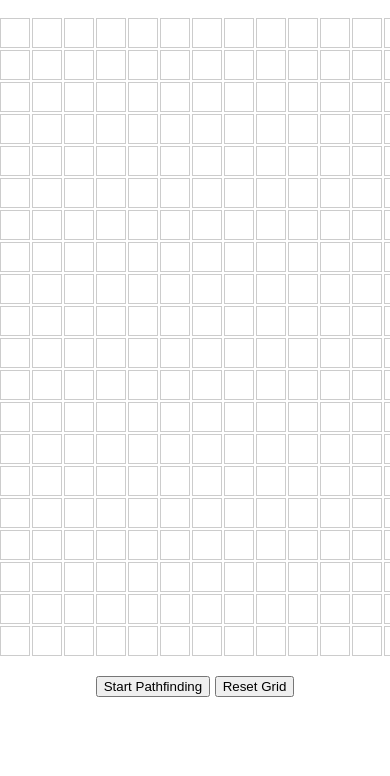
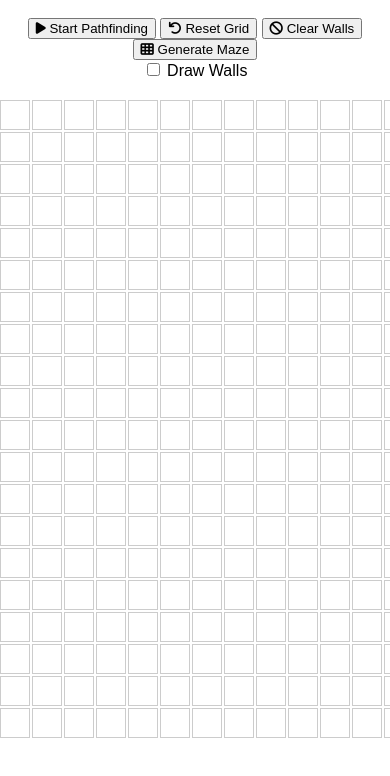
Before and after one commit to VishhhalGupta/Path-Finding-Visualization, a plain HTML site: page index.html in a window 390 px wide. Shown: the part 60-836 px from the top of the page. Drawn offline with Linux system fonts and the light colour scheme.

Commit message:
revised user interface

```diff
--- a/index.html
+++ b/index.html
@@ -5,12 +5,47 @@
     <meta name="viewport" content="width=device-width, initial-scale=1.0" />
     <title>Pathfinding Visualization</title>
     <link rel="stylesheet" href="lib/styles.css" />
+    <link
+      rel="stylesheet"
+      href="https://cdnjs.cloudflare.com/ajax/libs/font-awesome/6.0.0/css/all.min.css"
+      integrity="sha512-9usAa10IRO0HhonpyAIVpjrylPvoDwiPUiKdWk5t3PyolY1cOd4DSE0Ga+ri4AuTroPR5aQvXU9xC6qOPnzFeg=="
+      crossorigin="anonymous"
+      referrerpolicy="no-referrer"
+    />
   </head>
+
   <body>
-    <h1>Pathfinding Visualization</h1>
-    <div id="grid"></div>
-    <button onclick="startPathfinding()">Start Pathfinding</button>
-    <button onclick="resetGrid()">Reset Grid</button>
+    <div class="container">
+      <h1>Pathfinding Visualization</h1>
+
+      <div class="controls">
+        <button id="startBtn">
+          <i class="fas fa-play"></i>
+          Start Pathfinding
+        </button>
+        <button id="resetBtn">
+          <i class="fas fa-undo"></i>
+          Reset Grid
+        </button>
+        <button id="clearWallsBtn">
+          <i class="fas fa-ban"></i>
+          Clear Walls
+        </button>
+        <button id="mazeBtn">
+          <i class="fas fa-th"></i>
+          Generate Maze
+        </button>
+        <div class="toggle-container">
+          <label class="switch">
+            <input type="checkbox" id="drawWallsToggle" />
+            <span class="slider round"></span>
+          </label>
+          <label for="drawWallsToggle">Draw Walls</label>
+        </div>
+      </div>
+
+      <div id="grid"></div>
+    </div>
     <script src="lib/script.js"></script>
   </body>
 </html>
```
